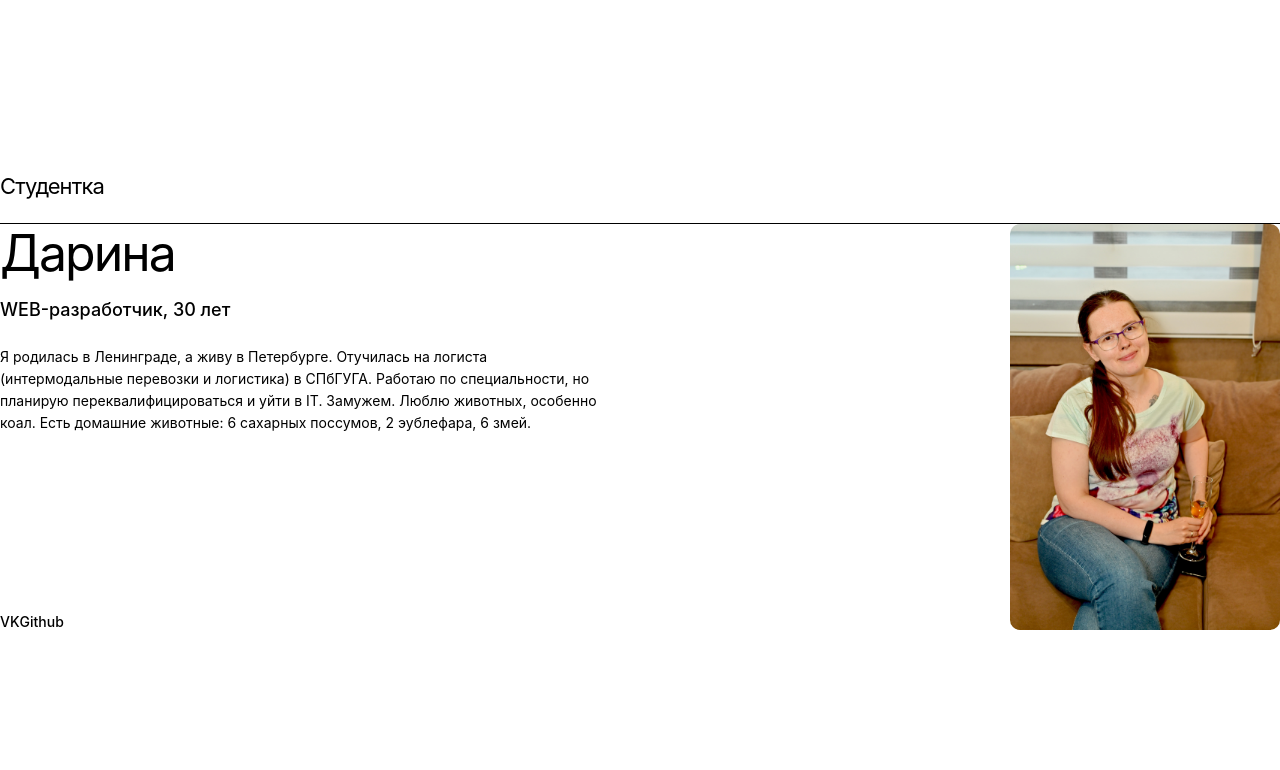
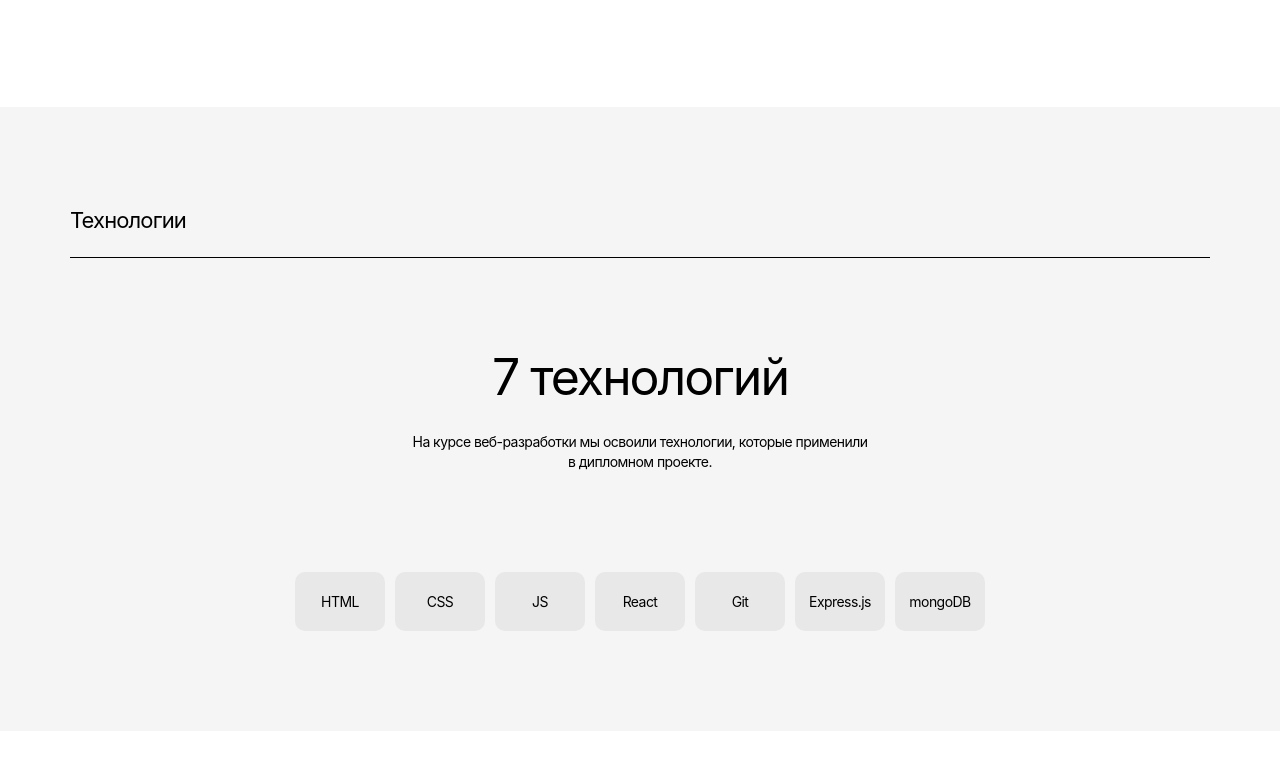
Before and after one commit to Stern-M/movies-explorer-frontend, a React app in the folder movies-explorer/: page / in a window 1280 px wide. Shown: the part 1050-1820 px from the top of the page. Before the commit the page ends 1780 px from the top, so only its background shows below. Built offline with nearby package versions, Linux system fonts and the light colour scheme.

Commit message:
Techs draft added

```diff
--- a/movies-explorer/src/components/AboutMe/AboutMe.css
+++ b/movies-explorer/src/components/AboutMe/AboutMe.css
@@ -3,6 +3,7 @@
   flex-direction: column;
   justify-content: space-between;
   margin: 66px 0 100px;
+  padding: 0 70px 0;
 }
 
 .aboutMe__title {
@@ -20,6 +21,7 @@
   display: flex;
   flex-direction: row;
   justify-content: space-between;
+  margin: 66px 0 0;
 }
 
 .aboutMe__biography-info {
--- a/movies-explorer/src/components/AboutProject/AboutProject.css
+++ b/movies-explorer/src/components/AboutProject/AboutProject.css
@@ -2,18 +2,19 @@
   display: flex;
   flex-direction: column;
   align-items: flex-start;
-  width: 100%;
+  padding: 0 70px 0;
+  /* width: 100%;
   font-weight: 400;
   font-size: 22px;
   padding: 110px 70px;
   box-sizing: border-box;
   font-family: 'Inter', sans-serif;
-  font-style: normal;
+  font-style: normal; */
 }
 
 .aboutProject__title {
   width: 100%;
-  margin: 0 0 70px;
+  margin: 110px 0 70px;
   padding-bottom: 23px;
   border-bottom: 1px solid #000;
   font-size: 22px;
@@ -67,7 +68,7 @@
 }
 
 .aboutProject__schedule {
-  margin: 110px 0 0;
+  margin: 110px 0 110px;
   padding: 0;
   display: grid;
   grid-template-columns: 20% 80%;
--- a/movies-explorer/src/components/AboutProject/AboutProject.js
+++ b/movies-explorer/src/components/AboutProject/AboutProject.js
@@ -9,15 +9,13 @@ function AboutProject() {
         <div className="aboutProject__div">
           <h3 className="aboutProject__div-title">Дипломный проект включал 5 этапов</h3>
           <p className="aboutProject__div-text">
-            Составление плана, работу над бэкендом,
-            вёрстку, добавление функциональности и финальные доработки.
+            Составление плана, работу над бэкендом, вёрстку, добавление функциональности и финальные доработки.
           </p>
         </div>
         <div className="aboutProject__div">
           <h3 className="aboutProject__div-title">На выполнение диплома ушло 5 недель</h3>
           <p className="aboutProject__div-text">
-            У каждого этапа был мягкий и жёсткий дедлайн, которые нужно было соблюдать,
-            чтобы успешно защититься.
+            У каждого этапа был мягкий и жёсткий дедлайн, которые нужно было соблюдать, чтобы успешно защититься.
           </p>
         </div>
       </div>
--- a/movies-explorer/src/components/App/App.js
+++ b/movies-explorer/src/components/App/App.js
@@ -7,12 +7,14 @@ import '../../components/App/App.css';
 import Promo from '../Promo/Promo';
 import AboutMe from '../AboutMe/AboutMe';
 import AboutProject from '../AboutProject/AboutProject';
+import Techs from '../Techs/Techs';
 
 function App() {
   return (
     <div className="App">
       < Promo />
       < AboutProject />
+      < Techs />
       < AboutMe />
     </div>
   );
--- /dev/null
+++ b/movies-explorer/src/components/Techs/Techs.css
@@ -0,0 +1,121 @@
+.techs {
+  display: flex;
+  align-items: center;
+  flex-direction: column;
+  padding: 0 70px 0;
+  background-color: #F5F5F5;
+}
+
+.techs__section {
+  width: 100%;
+  margin: 100px 0 0;
+  padding-bottom: 23px;
+  border-bottom: 1px solid #000;
+  font-size: 22px;
+  font-weight: 400;
+  line-height: 1.2;
+  letter-spacing: -0.04em;
+  color: #000;
+}
+
+.techs__title {
+  width: 100%;
+  max-width: 600px;
+  margin: 90px 0 0;
+  padding: 0;
+  text-align: center;
+  letter-spacing: -0.04em;
+  font-size: 50px;
+  font-weight: normal;
+  font-style: normal;
+  line-height: 58px;
+}
+
+.techs__subtitle {
+  width: 100%;
+
+  max-width: 460px;
+
+  margin: 26px 0 0;
+  padding: 0;
+
+  text-align: center;
+  letter-spacing: -0.04em;
+
+  font-size: 14px;
+  font-weight: normal;
+  font-style: normal;
+  line-height: 20px;
+}
+
+.techs__skills {
+  display: grid;
+
+  width: 100%;
+  max-width: 690px;
+  margin: 100px 0 100px;
+  padding: 0;
+  grid-gap: 10px;
+  grid-auto-rows: 1fr;
+  grid-template-columns: repeat(auto-fill, minmax(90px, 1fr));
+}
+
+.techs__skill {
+  display: flex;
+  align-items: center;
+  justify-content: center;
+  margin: 0;
+  padding: 21px 14px;
+  list-style-type: none;
+  text-align: center;
+  letter-spacing: -0.04em;
+  border-radius: 10px;
+  background: #E8E8E8;
+  font-size: 14px;
+  font-weight: normal;
+  font-style: normal;
+  line-height: 17px;
+}
+
+@media (max-width: 768px) {
+  .techs__title {
+    margin-top: 80px;
+    font-size: calc(1.7rem + 3vw);
+  }
+
+  .techs__subtitle {
+    font-size: 12px;
+    line-height: 18px;
+  }
+
+  .techs__skills {
+    max-width: 648px;
+    margin-top: 83px;
+    grid-template-columns: repeat(auto-fill, minmax(84px, 1fr));
+  }
+
+  .techs__skill {
+    font-size: 12px;
+    line-height: 15px;
+  }
+}
+
+@media (max-width: 320px) {
+  .techs__title {
+    max-width: 100%;
+    margin-top: 60px;
+    font-size: 30px;
+    line-height: 36px;
+  }
+
+  .techs__subtitle {
+    max-width: 100%;
+    font-size: 11px;
+    line-height: 16px;
+  }
+
+  .techs__skills {
+    max-width: 178px;
+    margin-top: 50px;
+  }
+}
--- /dev/null
+++ b/movies-explorer/src/components/Techs/Techs.js
@@ -0,0 +1,26 @@
+import React from 'react';
+import './Techs.css';
+
+function Techs () {
+  return (
+  <section className="techs">
+    <h2 className="techs__section">Технологии</h2>
+    <h3 className="techs__title">7 технологий</h3>
+    <p className="techs__subtitle">
+      На курсе веб-разработки мы освоили технологии, которые применили
+      в дипломном проекте.
+    </p>
+    <ul className="techs__skills">
+      <li className="techs__skill">HTML</li>
+      <li className="techs__skill">CSS</li>
+      <li className="techs__skill">JS</li>
+      <li className="techs__skill">React</li>
+      <li className="techs__skill">Git</li>
+      <li className="techs__skill">Express.js</li>
+      <li className="techs__skill">mongoDB</li>
+    </ul>
+  </section>
+  );
+}
+
+export default Techs;
```
